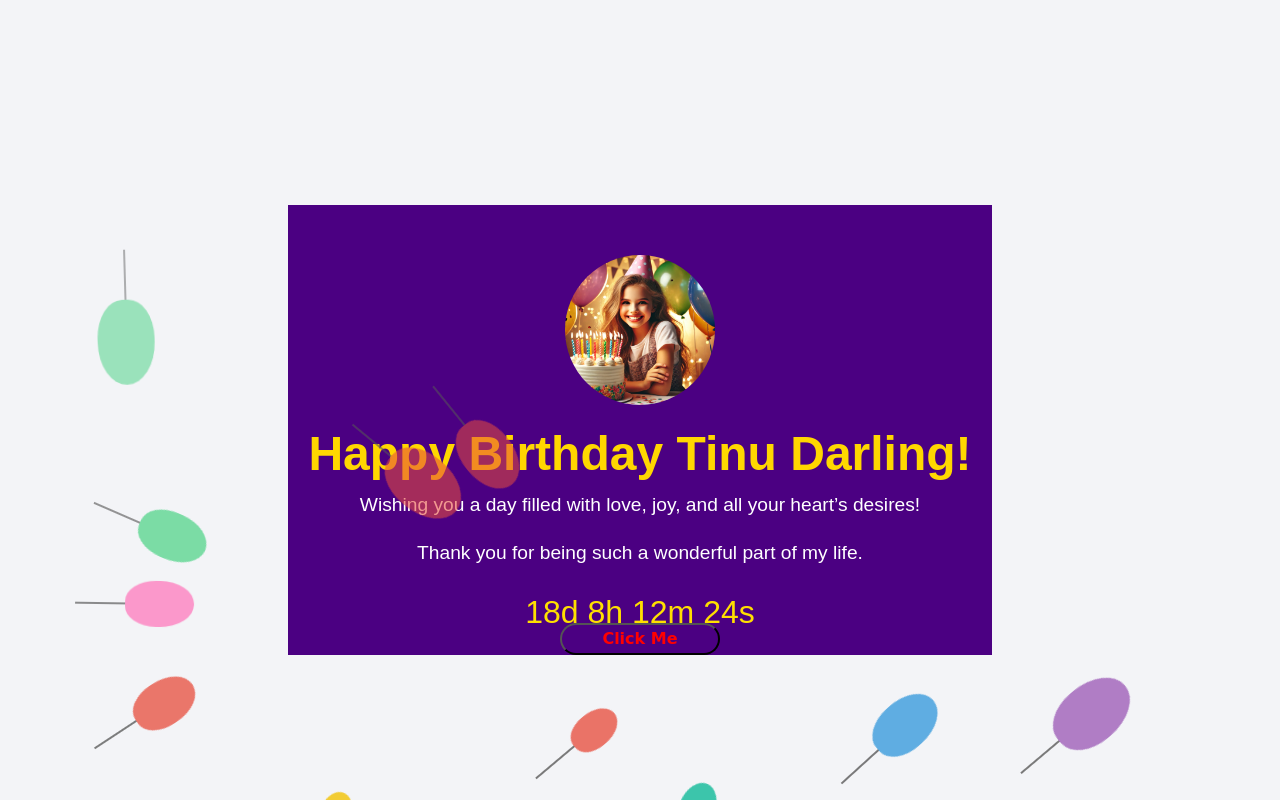
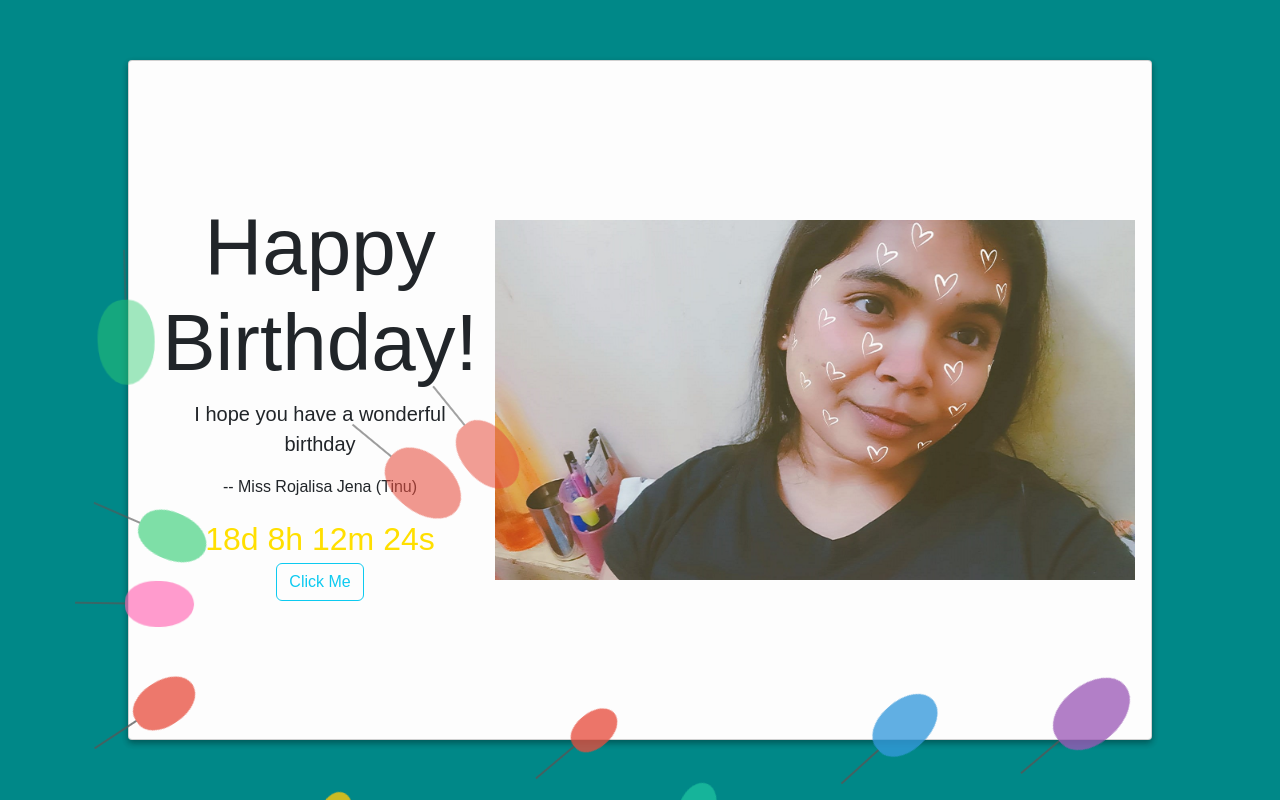
Before and after one commit to rudra-ak01/birthday-gift, a plain HTML site: page index.html in a window 1280 px wide. Drawn offline with nearby package versions, Linux system fonts and the light colour scheme.

Commit message:
a feature added

```diff
--- a/index.html
+++ b/index.html
@@ -9,22 +9,31 @@
     <link rel="stylesheet" href="style.css">
     <script defer src="script.js"></script>
 </head>
-<body>
+<body class="bdy">
     <div class="balloon-container" id="balloon-container"></div>
 
-    <section class="home" id="home">
+    <!-- <section class="home" id="home">
         <div class="hero">
             <div class="hero-content">
                 <img src="./media/tinu-darling.jpg" alt="Tinu Darling" class="hero-image">
                 <h1>Happy Birthday Tinu Darling!</h1>
                 <p class="message">Wishing you a day filled with love, joy, and all your heart’s desires!</p>
                 <p class="message">Thank you for being such a wonderful part of my life.</p>
-                <div id="countdown"></div>
             </div>
-            <a href="gift.html"><button>Click Me</button></a>
+        </div>
+    </section> -->
+    <section class="wish">
+        <div class="card">
+            <img src="media/img13.jpg" alt="birthday" class="birthday">
+            <div class="text">
+              <h1 class=" display-1">Happy Birthday!</h1>
+              <p class="fs-5">I hope you have a wonderful birthday</p>
+              <p class="text-capitalize">-- Miss Rojalisa Jena (Tinu)</p>
+              <div id="countdown"></div>
+              <a href="gift.html"><button type="button" class="btn btn-outline-info">Click Me</button></a>
+            </div>
         </div>
     </section>
-
     <script src="https://cdn.jsdelivr.net/npm/bootstrap@5.3.5/dist/js/bootstrap.bundle.min.js" integrity="sha384-k6d4wzSIapyDyv1kpU366/PK5hCdSbCRGRCMv+eplOQJWyd1fbcAu9OCUj5zNLiq" crossorigin="anonymous"></script>
 
 </body>
--- a/style.css
+++ b/style.css
@@ -1,8 +1,10 @@
+@import url('https://fonts.googleapis.com/css2?family=Open+Sans&display=swap');
 * {
     margin: 0;
     padding: 0;
     box-sizing: border-box;
     font-family: poppins, sans-serif;
+    transition: all 0.2s ease-in-out;
 
 }
 
@@ -13,8 +15,7 @@ body {
     text-align: center;
 }
 
-.home {
-    /* background: #3498db; */
+/* .home {
   color: white;
   height: 100vh;
   display: flex;
@@ -23,47 +24,109 @@ body {
   align-items: center;
   text-align: center;
   padding-top: 60px;
-}
-.home button{
+}   */
+/* .home button{
     position: absolute;
     bottom: 0;
     left: 50%;
     transform: translateX(-50%);
-    /* padding: 10px 20px; */
+
     width: 10em;
     height: 2em;
     border-radius: 20px;
     font-family: cursive;
     color: red;
     font-weight: bolder;
-    background-color: transparent;
+    background-color: #a139eb73;
     cursor: pointer;
-}
-.hero {
+}  */
+ /* .hero {
     height: 450px;
     background-color: #4B0082;
     padding: 50px 20px;
     color: #fff;
     position: relative;
     animation: fadeIn 2s ease-in-out;
-}
+} */
 
-.hero img {
+/* .hero img {
     border-radius: 50%;
     max-width: 150px;
     margin-bottom: 20px;
-}
+}  */
 
-h1 {
+ /* h1 {
     font-size: 3rem;
     font-weight: bold;
     color: #FFD700;
-}
-.message {
+} */
+/* .message {
     font-size: 1.2rem;
     margin-bottom: 20px;
+} */
+
+
+.bdy {
+  background: #008888;
+  display: grid;
+  place-items: center;
+  height: 100vh;
+  margin: 0;
+  font-family: 'Open Sans', sans-serif;
 }
 
+.card {
+  background: #fdfdfd;
+  border-radius: 4px;
+  height: 85vh;
+  width: 80vw;
+  box-shadow: 0 3px 6px rgba(0, 0, 0, 0.16), 0 3px 6px rgba(0, 0, 0, 0.23);
+  text-align: center;
+  display: flex;
+  flex-direction: column;
+  justify-content: center;
+  align-items: center;
+  padding: 1em;
+  overflow: hidden;
+}
+
+@media only screen and (min-width: 1000px) {
+  .card {
+    flex-direction: row-reverse;
+  }
+  .card img.birthday {
+    width: 100%;
+    max-width: 50vw;
+    max-height: unset;
+  }
+}
+
+@media only screen and (max-height: 640px) {
+  .card {
+    flex-direction: row-reverse;
+  }
+  .card img.birthday {
+    width: 100%;
+    max-width: 50vw;
+    max-height: unset;
+  }
+}
+
+img.birthday {
+  max-height: 40vh;
+}
+
+.text {
+  padding: 1em;
+}
+
+.muted {
+  opacity: 0.8;
+}
+
+.space {
+  height: 100px;
+}
 #countdown {
     font-size: 2rem;
     color: #ffdf00;
```
Also changed, not shown: gift.html (+2 -2 lines), media/img23.jpg (deleted), media/img36.jpg (added), media/img37.jpg (added), 6 other files. Lines whose indentation alone changed are shown as unchanged.
